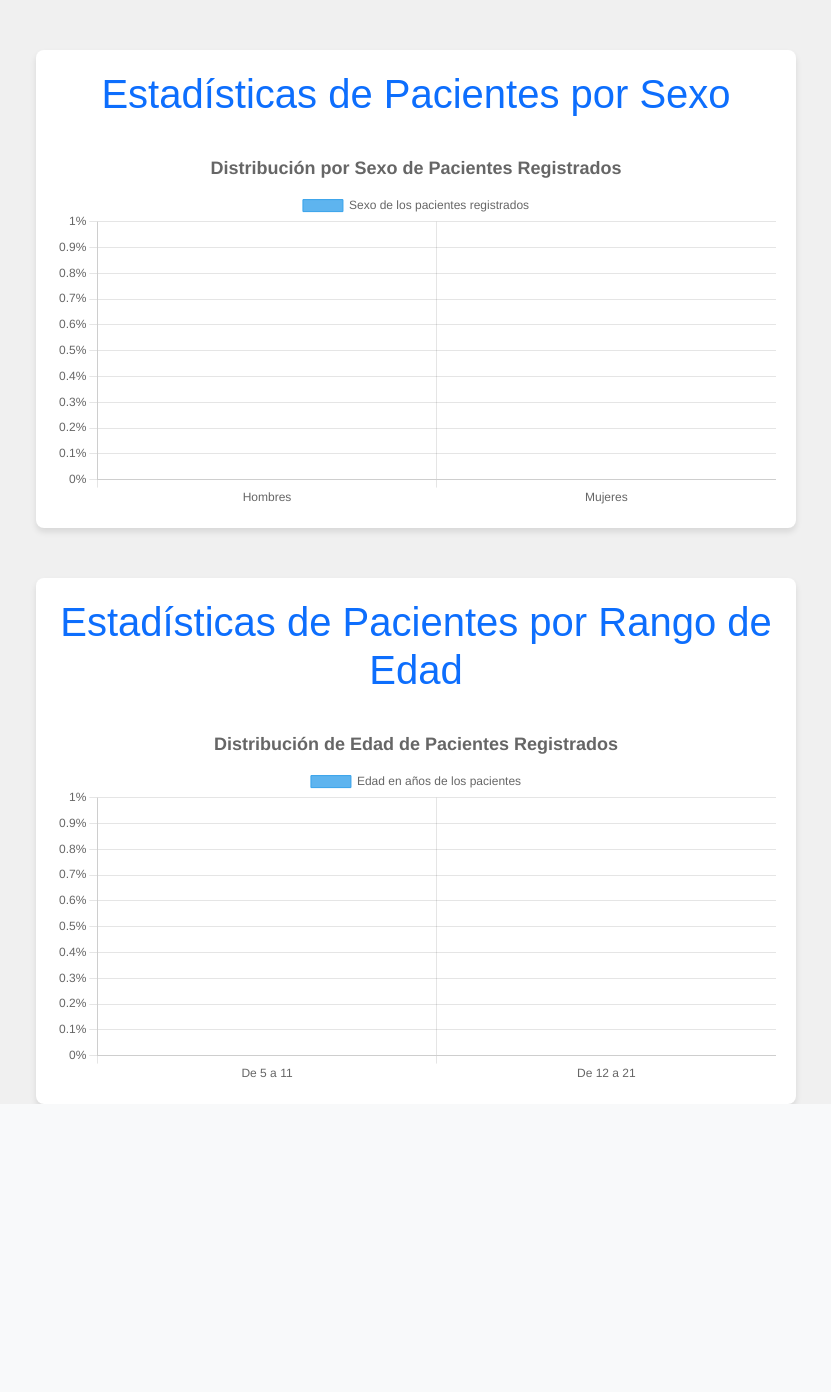
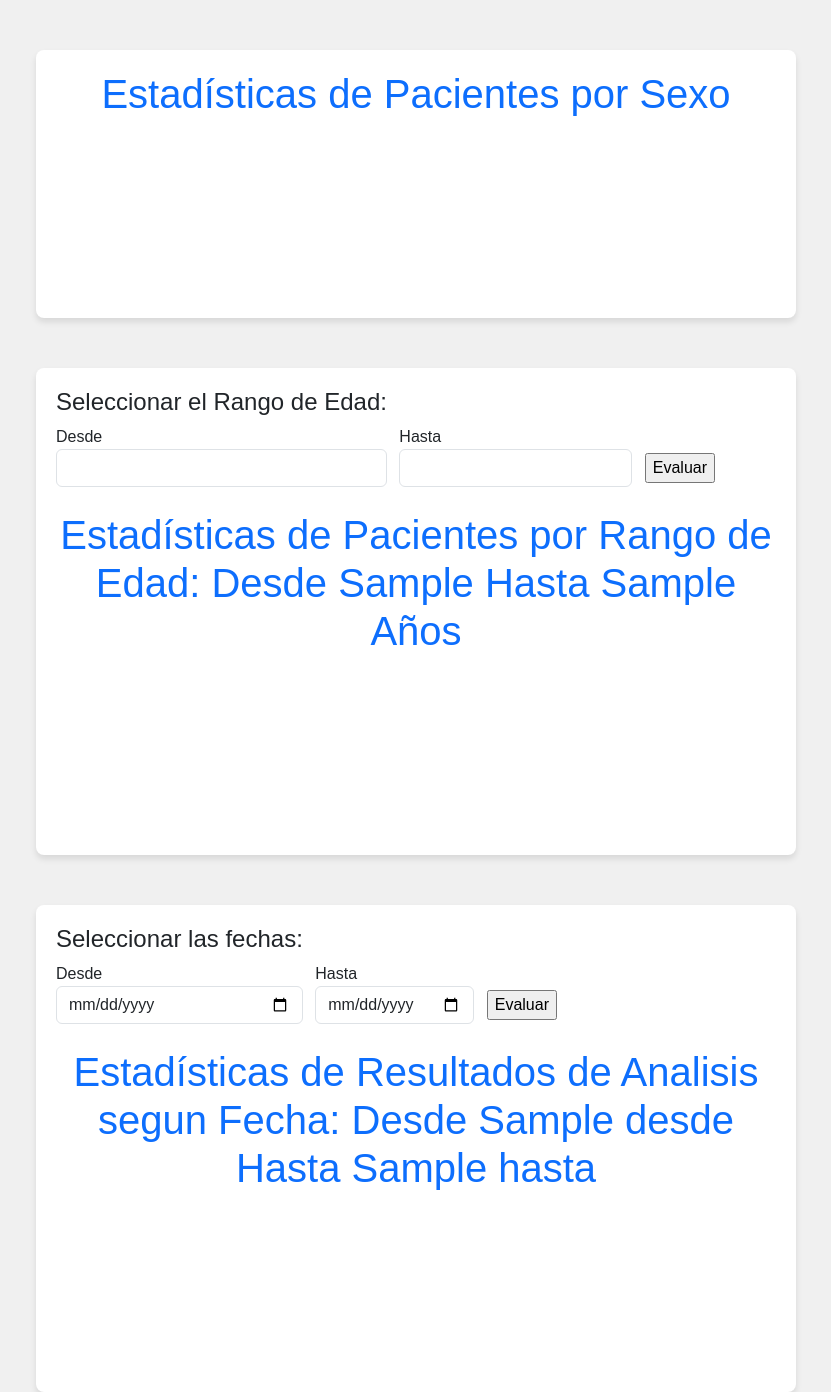
Before and after one commit to ejp16/pneumonia-detection, a Django app: template pneumonia_detection/usuario/templates/estadisticas_pacientes.html in a window 1280 px wide. Shown: the part 110-1502 px from the top of the page, without its empty margins (224-1055 px from the left). Before the commit the page ends 1214 px from the top, so only its background shows below. Run offline with Django 5.2, Linux system fonts and the light colour scheme; tables that the repository leaves empty hold one stand-in row (values such as "Sample post"); the template is opened without the code that fills it: values that come from a table or form of the project are taken from there, most other values are stand-ins (such as "Sample title", 1, 10 or a date in 2020); a map, chart or similar area stays blank; some libraries are stand-ins or nearby versions.

Commit message:
Añadidas dos graficas mas

```diff
--- a/pneumonia_detection/pneumonia_detection/settings.py
+++ b/pneumonia_detection/pneumonia_detection/settings.py
@@ -23,7 +23,7 @@ load_dotenv('../.env')
 SECRET_KEY = os.getenv('SECRET_KEY')
 
 # SECURITY WARNING: don't run with debug turned on in production!
-DEBUG = False
+DEBUG = True
 
 ALLOWED_HOSTS = []
 
@@ -158,6 +158,7 @@ EMAIL_USE_TLS = True
 EMAIL_HOST_USER = os.getenv('EMAIL_HOST_USER')
 EMAIL_HOST_PASSWORD = os.getenv('EMAIL_HOST_PASSWORD')
 
+"""
 if 'DATABASE_URL' in os.environ:
     DATABASES['default'] = dj_database_url.config(
         conn_max_age=500,
@@ -170,3 +171,4 @@ STORAGES = {
         "BACKEND": "whitenoise.storage.CompressedManifestStaticFilesStorage",
     },
 }
+ """
--- a/pneumonia_detection/usuario/models.py
+++ b/pneumonia_detection/usuario/models.py
@@ -43,7 +43,6 @@ class Paciente(models.Model):
     edad = models.IntegerField()
     fecha_nacimiento = models.DateField()
     registro = models.DateField(auto_now=True)
-    #id_medico = models.ForeignKey(User, on_delete=models.PROTECT, related_name='id_medico')
     id_usuario_paciente = models.ForeignKey(User, on_delete=models.CASCADE, related_name='id_paciente')
 
 class RelacionMedicoPaciente(models.Model):
@@ -69,6 +68,7 @@ class Analisis(models.Model):
     id_imagen = models.ForeignKey(Imagen, on_delete=models.PROTECT)
     id_medico = models.ForeignKey(User, on_delete=models.PROTECT)
     id_paciente = models.ForeignKey(Paciente, on_delete=models.PROTECT, null=True)
+    fecha_analisis = models.DateField(auto_now=True)
 
 class Informe(models.Model):
     motivo_consulta = models.CharField(max_length=255, )
--- a/pneumonia_detection/usuario/templates/estadisticas_pacientes.html
+++ b/pneumonia_detection/usuario/templates/estadisticas_pacientes.html
@@ -10,12 +10,40 @@
             <canvas id="myChart"></canvas>
         </div>
         <div class="col-md-8 offset-md-2 chart-container">
-            <h1 class="text-center">Estadísticas de Pacientes por Rango de Edad</h1>
+            <div class="d-inline-block me-2 mb-2">
+                <form method="post">{% csrf_token %}
+                <h4>Seleccionar el Rango de Edad:</h4>
+                <label for="desde">Desde</label>
+                <input type="number" min="0" class="form-control"  name="edad_desde" />
+            </div>
+            <div class="d-inline-block me-2 mb-2">
+                <label for="hasta">Hasta</label>
+                <input type="number" min="0" class="form-control" name="edad_hasta"/>
+            </div>
+                <input type="submit" value="Evaluar">
+                </form>
+            <h1 class="text-center">Estadísticas de Pacientes por Rango de Edad: Desde {{edad_desde}} Hasta {{edad_hasta}} Años</h1>
             <canvas id="Chart"></canvas>
         </div>
+        <div class="col-md-8 offset-md-2 chart-container">
+            <div class="d-inline-block me-2 mb-2">
+                <form method="post">{% csrf_token %}
+                <h4>Seleccionar las fechas:</h4>
+                <label for="desde">Desde</label>
+                <input type="date" class="form-control"  name="desde" />
+            </div>
+            <div class="d-inline-block me-2 mb-2">
+                <label for="hasta">Hasta</label>
+                <input type="date" class="form-control" name="hasta"/>
+            </div>
+                <input type="submit" value="Evaluar">
+                </form>
+            <h1 class="text-center">Estadísticas de Resultados de Analisis segun Fecha: Desde {{desde}} Hasta {{hasta}}</h1>
+            <canvas id="Chart-fecha"></canvas>
+        </div>
     </div>
+
 </div>
-
 
 
 
@@ -31,7 +59,7 @@
       data: {
           labels: ['Hombres', 'Mujeres'],
           datasets: [{
-              label: 'Sexo de los pacientes registrados',
+              label: ['Sexo de los pacientes registrados'],
               data: [{{hombres}}, {{mujeres}}],
               backgroundColor: [
                   'rgba(54, 162, 235, 0.8)',
@@ -48,7 +76,7 @@
           responsive: true,
           plugins: {
               legend: {
-                  position: 'top',
+                  display: false,
               },
               title: {
                   display: true,
@@ -63,7 +91,7 @@
                   beginAtZero: true,
                   ticks: {
                       callback: function(value) {
-                          return value + '%';
+                          return value;
                       }
                   }
               }
@@ -76,10 +104,57 @@
   new Chart(edad, {
       type: 'bar',
       data: {
-          labels: ['De 5 a 11', 'De 12 a 21'],
+          labels: ['Hombres', 'Mujeres'],
           datasets: [{
-              label: 'Edad en años de los pacientes',
-              data: [{{edades_5_10}}, {{edades_10_20}}],
+              label: 'Edad en años de los pacientes distribuido por sexo',
+              data: [{{edades_hombres}}, {{edades_mujeres}}],
+              backgroundColor: [
+                  'rgba(54, 162, 235, 0.8)', //Color azul
+                  'rgba(255, 99, 132, 0.8)' //Color naranja
+              ],
+              borderColor: [
+                  'rgba(54, 162, 235, 1)',
+                  'rgba(255, 99, 132, 0.8)' //Color naranja
+              ],
+              borderWidth: 1
+          }]
+      },
+      options: {
+          responsive: true,
+          plugins: {
+              legend: {
+                  display: false,
+              },
+              title: {
+                  display: true,
+                  text: 'Distribución de Edad de Pacientes Registrados',
+                  font: {
+                      size: 18
+                  }
+              }
+          },
+          scales: {
+              y: {
+                  beginAtZero: true,
+                  ticks: {
+                      callback: function(value) {
+                          return value;
+                      }
+                  }
+              }
+          }
+      }
+  });
+////////////////////////////////////////////////
+
+  const fechas = document.getElementById('Chart-fecha').getContext('2d');
+  new Chart(fechas, {
+      type: 'bar',
+      data: {
+          labels: ['Normal', 'Neumonia'],
+          datasets: [{
+              label: 'Resultados de los Pacientes Analizados',
+              data: [{{normal}}, {{neumonia}}],
               backgroundColor: [
                   'rgba(54, 162, 235, 0.8)', //Color azul
                   'rgba(54, 162, 235, 0.8)'
@@ -95,11 +170,11 @@
           responsive: true,
           plugins: {
               legend: {
-                  position: 'top',
+                display: false,
               },
               title: {
                   display: true,
-                  text: 'Distribución de Edad de Pacientes Registrados',
+                  text: 'Distribución de Resultados de Analisis en las Fechas Seleccionadas',
                   font: {
                       size: 18
                   }
@@ -110,7 +185,7 @@
                   beginAtZero: true,
                   ticks: {
                       callback: function(value) {
-                          return value + '%';
+                          return value;
                       }
                   }
               }
@@ -119,8 +194,6 @@
   });
 
 
-
-
 </script>
 
 {% endblock scripts %}
```
Also changed, not shown: pneumonia_detection/usuario/views.py (+35 -7 lines).
